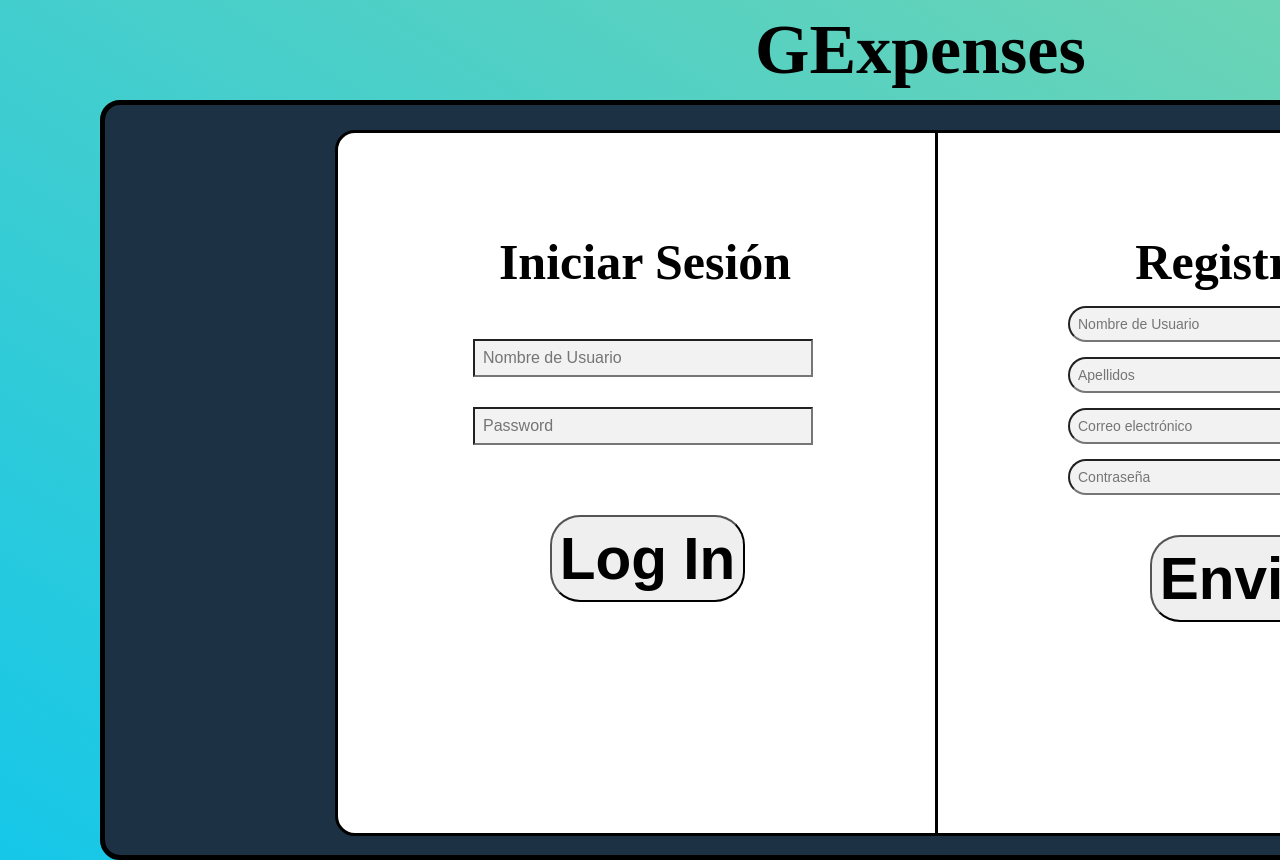
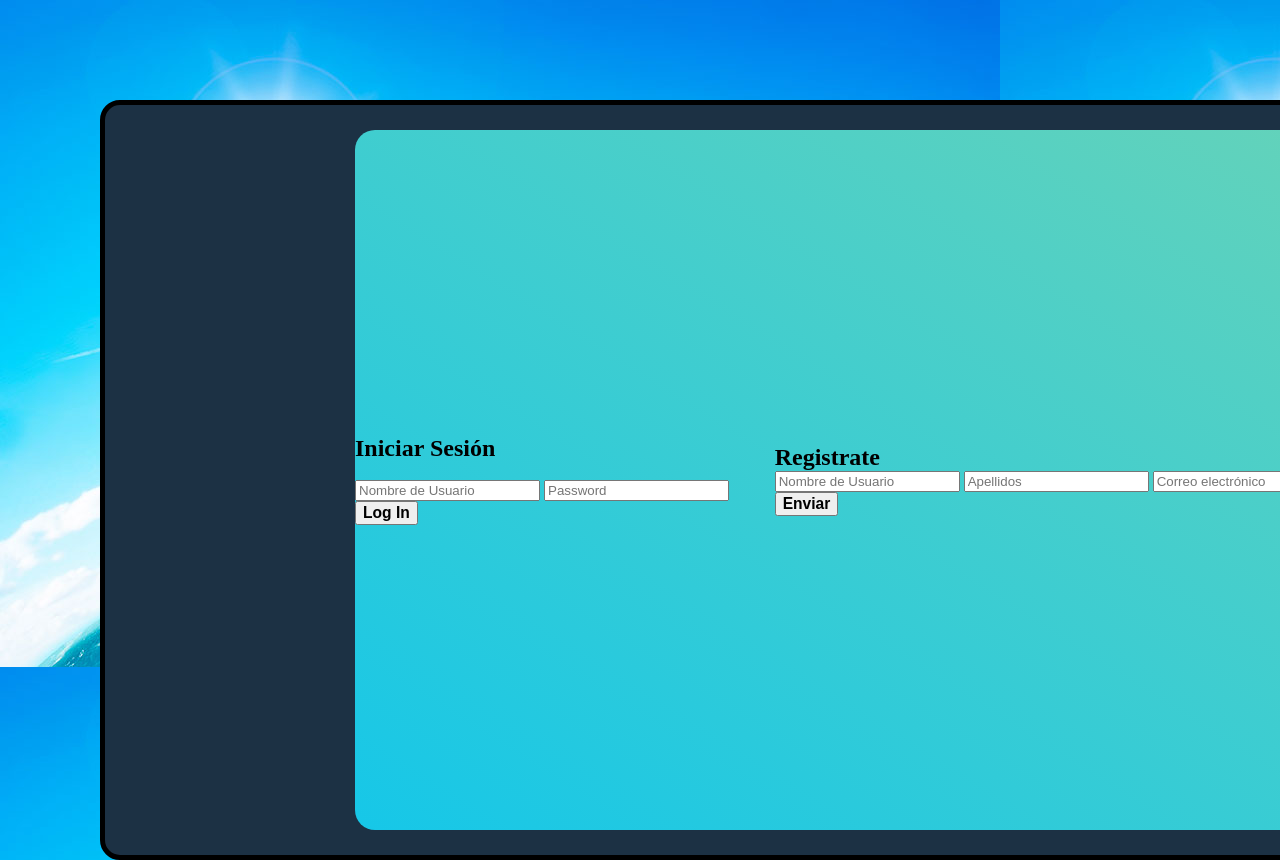
Before and after one commit to SamyTheLight/gexpenses, a PHP site: page /GExpenses.php in a window 1280 px wide; the page is wider, and only the part inside the window is pictured. Run offline with PHP 8.4, Linux system fonts and the light colour scheme.

Commit message:
Canvi background

```diff
--- a/Code/GExpenses.css
+++ b/Code/GExpenses.css
@@ -6,7 +6,8 @@
 
 
 body {
-    background: linear-gradient(212deg, rgba(108,212,181,1) 0%, rgba(22,199,232,1) 100%);
+    /*background: linear-gradient(212deg, rgba(108,212,181,1) 0%, rgba(22,199,232,1) 100%);*/
+    background-image: url("../viajes.jpg");
 }
 
 .Card {
@@ -66,7 +67,7 @@ body {
     border-radius:20px;
 }
 
-
+/*
 
 .Login{
 
@@ -94,11 +95,10 @@ body {
     background: linear-gradient(212deg, rgba(108,212,181,1) 0%, rgba(22,199,232,1) 100%);
     color:white;
 
+
 }
 
-.Login:hover > button{
-    color:white;
-}
+
 
 .Login input{
 
--- a/Code/GExpenses.php
+++ b/Code/GExpenses.php
@@ -30,7 +30,7 @@
 -->
 
        <div class="data">
-        <h4 id="titol-gexpenses">GExpenses</h4>
+
             <div class="Login">
                 <form action="PHP\login_usuario_be.php" class="formulari-login" method="POST">
                     <h2>Iniciar Sesión</h2><br>
```
Also changed, not shown: Code/Images/viajes.jpg (added).
